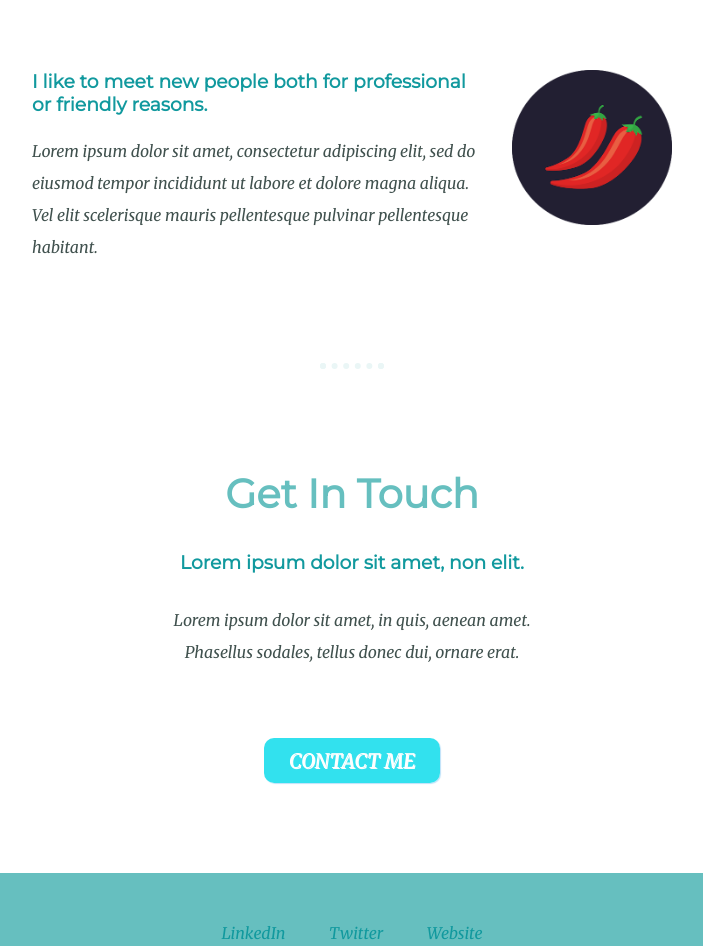
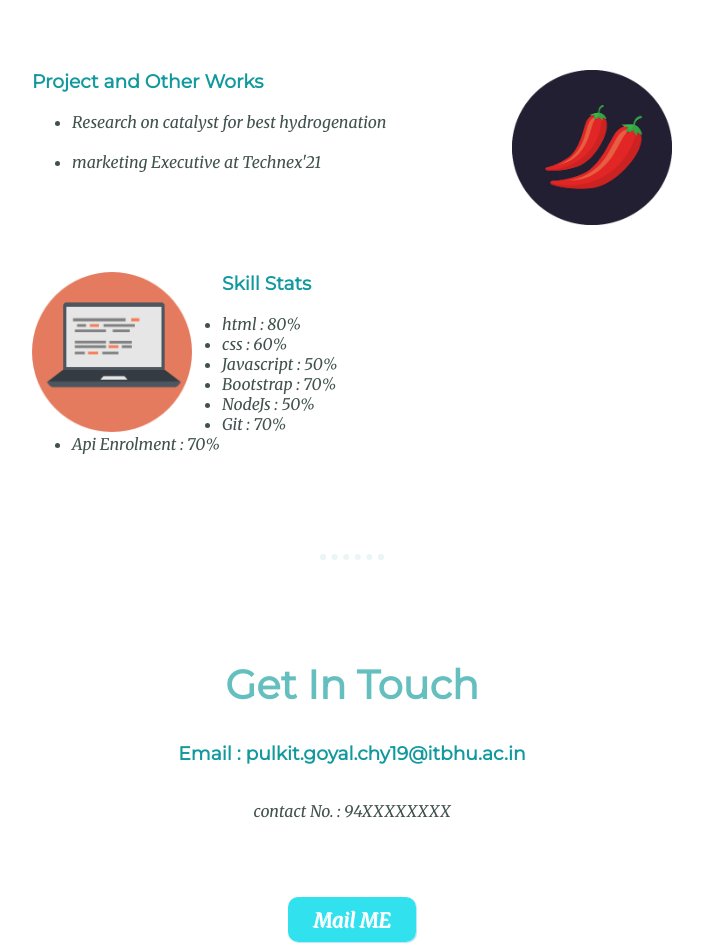
Before and after one commit to pulkit777/mysite, a plain HTML site: page index.html in a window 1280 px wide. Shown: the part 1880-2826 px from the top of the page, without its empty margins (288-991 px from the left). Drawn offline with Linux system fonts and the light colour scheme.

Commit message:
second commit

```diff
--- a/index.html
+++ b/index.html
@@ -24,7 +24,7 @@
         </div>
         <hr>
         <div class="skills">
-          <h2>My Skills.</h2>
+          <h2>About Me.</h2>
           <div class="skill-row">
             <img class="code-image" src="images\computer.png" alt="computer-image">
             <h3 class="b">Full Stack Developer</h3>
@@ -32,17 +32,34 @@
           </div>
           <div class="skill-row">
             <img class="chillies-image" src="images\chillies.png" alt="chillies-image">
-            <h3>I like to meet new people both for professional or friendly reasons.</h3>
-            <p class="chillies-description">Lorem ipsum dolor sit amet, consectetur adipiscing elit, sed do eiusmod tempor incididunt ut labore et dolore magna aliqua. Vel elit scelerisque mauris pellentesque pulvinar pellentesque habitant.</p>
+            <h3> Project and Other Works</h3>
+            <p class="chillies-description"><ul>
+            <li>Research on catalyst for best hydrogenation</li>
+            <br>
+            <li>marketing Executive at Technex'21</li>
+            </ul></p>
           </div>
+          <div class="skill-row">
+            <img class="code-image" src="images\computer.png" alt="computer-image">
+            <h3 class="b">Skill Stats</h3>
+             <ul>
+               <li>html           : 80%</li>
+               <li>css            : 60%</li>
+               <li>Javascript     : 50%</li>
+               <li>Bootstrap      : 70% </li>
+               <li>NodeJs         : 50%</li>
+               <li>Git            : 70% </li>
+               <li>Api Enrolment  : 70%</li>
+             </ul>
+              </div>
         </div>
 
         <hr>
         <div class="contact-me">
           <h2>Get In Touch</h2>
-          <h3>Lorem ipsum dolor sit amet, non elit.</h3>
-          <p class="contact-me-description">Lorem ipsum dolor sit amet, in quis, aenean amet. Phasellus sodales, tellus donec dui, ornare erat.</p>
-          <a class="button" href="  dfdmailto:pulkitgoyal123456@gmail.com">CONTACT ME</a>
+          <h3>Email : pulkit.goyal.chy19@itbhu.ac.in</a></h3>
+          <p class="contact-me-description"> contact No. : 94XXXXXXXX</p>
+          <a class="button"  href="dmailto:pulkit.goyal.chy19@itbhu.ac.in">Mail  ME</a>
 
         </div>
       </div>
@@ -51,7 +68,7 @@
       <div class="bottom-container">
         <a class="footer-link" href="https://www.linkedin.com/">LinkedIn</a>
         <a class="footer-link" href="https://twitter.com/">Twitter</a>
-        <a class="footer-link" href="https://www.appbrewery.co/">Website</a>
+        <a class="footer-link" href="#">Website</a>
         <p class="copyright">© 2020 Pulkit Goyal.</p>
       </div>
       <script src="index.js"></script>
```
